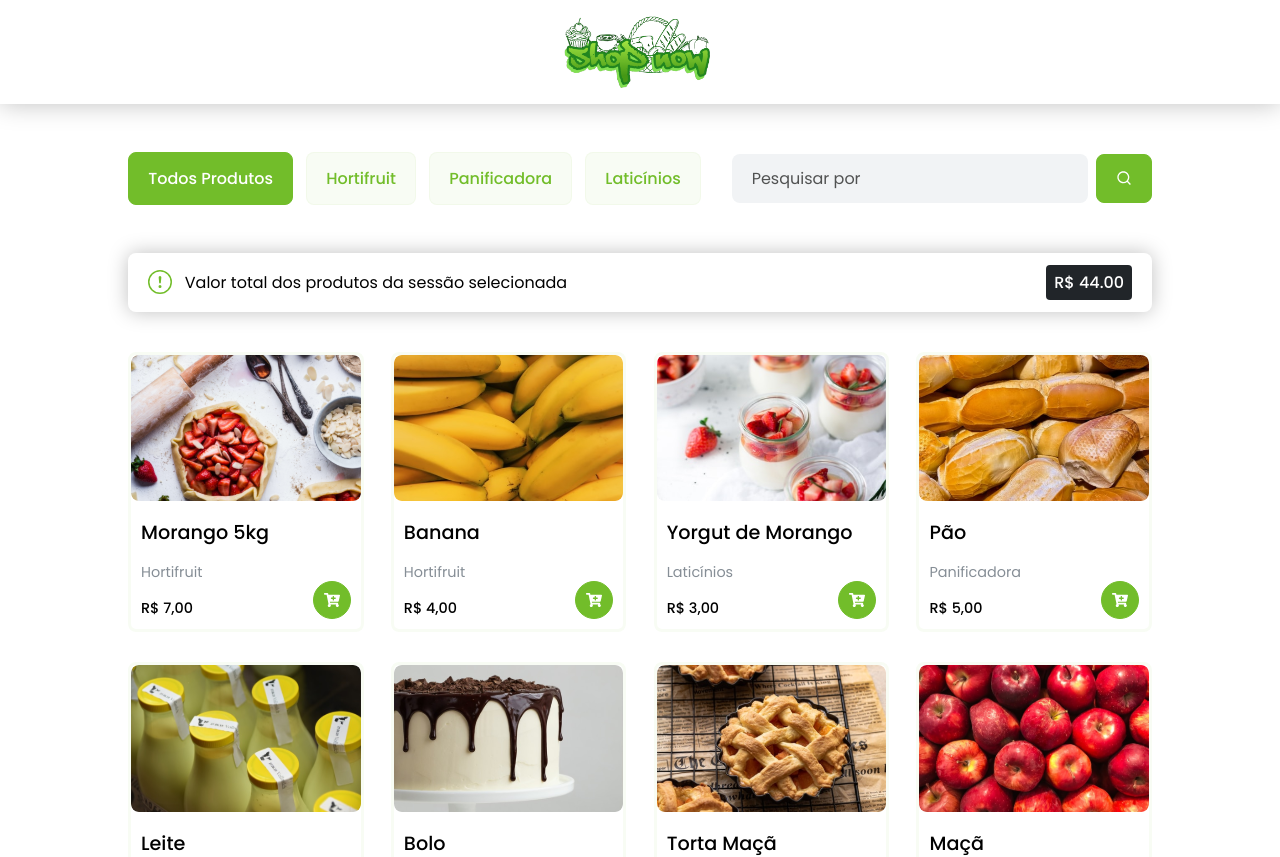
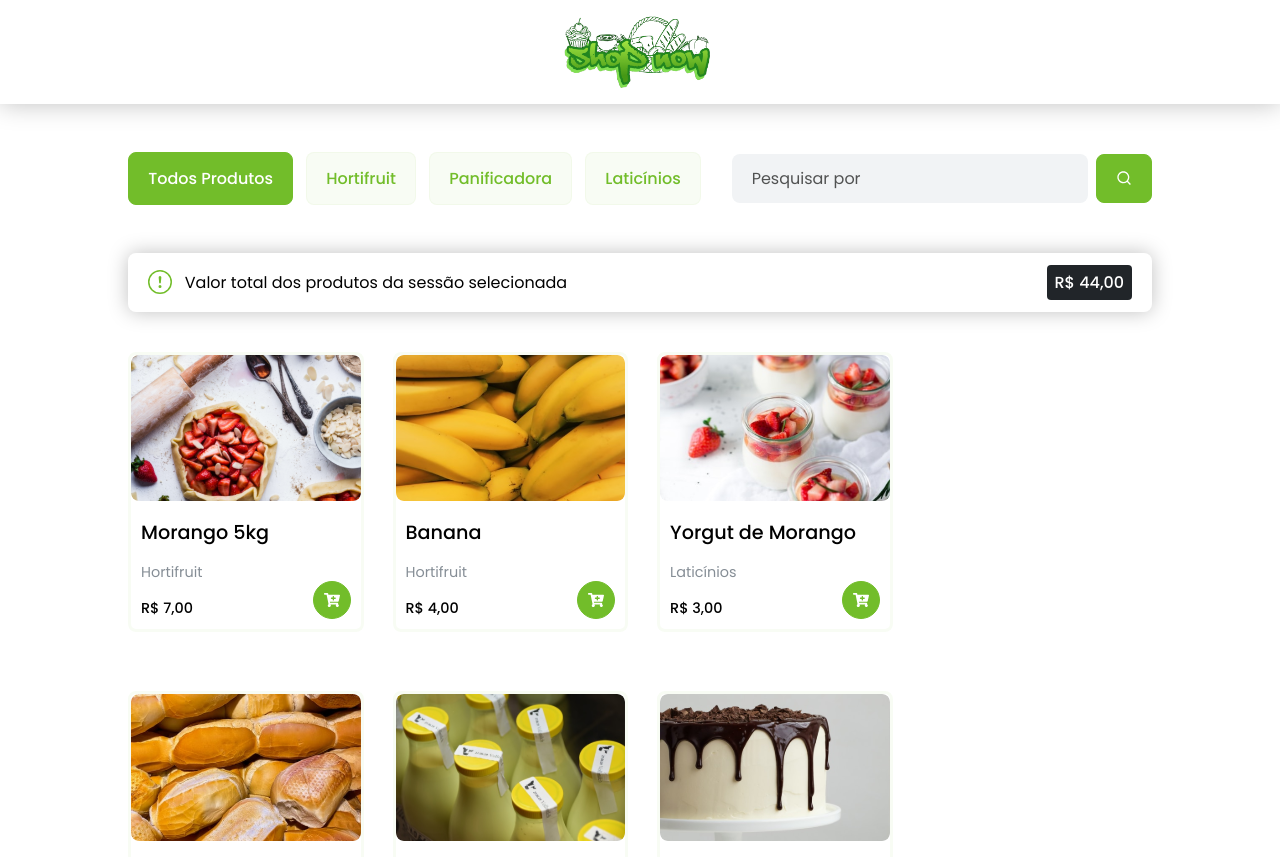
Before and after one commit to Derick-Almeida/shop_now-react-ts, a React (Vite) app: page / in a window 1280 px wide. Shown: the top 857 px of the page. Built offline with nearby package versions, Linux system fonts and the light colour scheme.

Commit message:
adding logic

```diff
--- a/src/components/NavBar/index.tsx
+++ b/src/components/NavBar/index.tsx
@@ -1,10 +1,18 @@
-import { useState } from "react";
+import { useContext, useState } from "react";
 import Button from "../Button";
 import Search from "../Search";
 import * as S from "./style";
+import { ProductsContex } from "../../contexts/products.context";
 
 const NavBar = () => {
   const [currentTag, setCurrentTag] = useState<string>("todos");
+
+  const { filterProducts } = useContext(ProductsContex);
+
+  const handler = (tag: string) => {
+    setCurrentTag(tag);
+    filterProducts(tag);
+  };
 
   return (
     <S.nav>
@@ -12,7 +20,7 @@ const NavBar = () => {
         <S.li>
           <Button
             variant={currentTag === "todos" ? "active" : undefined}
-            onClick={() => setCurrentTag("todos")}
+            onClick={() => handler("todos")}
           >
             Todos Produtos
           </Button>
@@ -20,7 +28,7 @@ const NavBar = () => {
         <S.li>
           <Button
             variant={currentTag === "Hortifruit" ? "active" : undefined}
-            onClick={() => setCurrentTag("Hortifruit")}
+            onClick={() => handler("Hortifruit")}
           >
             Hortifruit
           </Button>
@@ -28,7 +36,7 @@ const NavBar = () => {
         <S.li>
           <Button
             variant={currentTag === "Panificadora" ? "active" : undefined}
-            onClick={() => setCurrentTag("Panificadora")}
+            onClick={() => handler("Panificadora")}
           >
             Panificadora
           </Button>
@@ -36,7 +44,7 @@ const NavBar = () => {
         <S.li>
           <Button
             variant={currentTag === "Laticínios" ? "active" : undefined}
-            onClick={() => setCurrentTag("Laticínios")}
+            onClick={() => handler("Laticínios")}
           >
             Laticínios
           </Button>
--- a/src/components/ProductList/index.tsx
+++ b/src/components/ProductList/index.tsx
@@ -6,12 +6,14 @@ import Card from "../Card";
 const ProductList = () => {
   const { data, filter } = useContext(ProductsContex);
 
+  const products = filter.length > 0 ? filter : data;
+
   return (
     <S.main>
       <S.ul>
-        {filter.length > 0
-          ? filter.map((product) => <Card key={product.id} {...product} />)
-          : data.map((product) => <Card key={product.id} {...product} />)}
+        {products.map((product) => (
+          <Card key={product.id} {...product} />
+        ))}
       </S.ul>
     </S.main>
   );
--- a/src/components/ProductList/style.ts
+++ b/src/components/ProductList/style.ts
@@ -7,5 +7,5 @@ export const main = styled.main`
 export const ul = styled.ul`
   display: flex;
   flex-wrap: wrap;
-  justify-content: space-between;
+  gap: 29px;
 `;
--- a/src/components/Search/index.tsx
+++ b/src/components/Search/index.tsx
@@ -1,14 +1,20 @@
+import { useContext, useState } from "react";
 import Button from "../Button";
 import * as S from "./style";
 
 import { RiSearchLine } from "react-icons/ri";
+import { ProductsContex } from "../../contexts/products.context";
 
 const Search = () => {
+  const [search, setSearch] = useState<string>("");
+
+  const { filterProducts } = useContext(ProductsContex);
+
   return (
     <S.container>
-      <S.input placeholder="Pesquisar por" />
+      <S.input placeholder="Pesquisar por" onChange={(e) => setSearch(e.currentTarget.value)} />
 
-      <Button variant="active">
+      <Button variant="active" onClick={() => filterProducts(search)}>
         <RiSearchLine />
       </Button>
     </S.container>
--- a/src/components/SectionInfo/index.tsx
+++ b/src/components/SectionInfo/index.tsx
@@ -1,14 +1,26 @@
+import { useContext } from "react";
 import * as S from "./style";
 import { BsExclamationCircle } from "react-icons/bs";
+import { ProductsContex } from "../../contexts/products.context";
 
 const SectionInfo = () => {
+  const { data, filter } = useContext(ProductsContex);
+
+  const products = filter.length > 0 ? filter : data;
+
+  const totalPrice = products
+    .map((product) => product.price)
+    .reduce((price, acc) => price + acc, 0);
+
   return (
     <S.container>
       <S.text>
         <BsExclamationCircle /> Valor total dos produtos da sessão selecionada
       </S.text>
 
-      <S.total>R$ 44.00</S.total>
+      <S.total>
+        {totalPrice.toLocaleString("pt-BR", { style: "currency", currency: "BRL" })}
+      </S.total>
     </S.container>
   );
 };
--- a/src/contexts/products.context.tsx
+++ b/src/contexts/products.context.tsx
@@ -8,12 +8,22 @@ const ProductsProvider = ({ children }: IProviderProps) => {
   const [data] = useState<IProductProps[]>(products.data);
   const [filter, setFilter] = useState<IProductProps[]>([]);
 
-  const filterProducts = (tag: string) => {
-    setFilter(
-      data.filter((e: IProductProps) => {
-        e.tag === tag;
-      })
-    );
+  const filterProducts = (text: string) => {
+    if (text === "todos") {
+      setFilter([]);
+    } else {
+      if (text === "Hortifruit" || text === "Laticínios" || text === "Panificadora") {
+        setFilter(data.filter((product: IProductProps) => product.tag === text));
+      } else {
+        console.log(text);
+
+        setFilter(
+          data.filter((product: IProductProps) =>
+            product.name.toLowerCase().includes(text.toLowerCase())
+          )
+        );
+      }
+    }
   };
 
   return (
```
